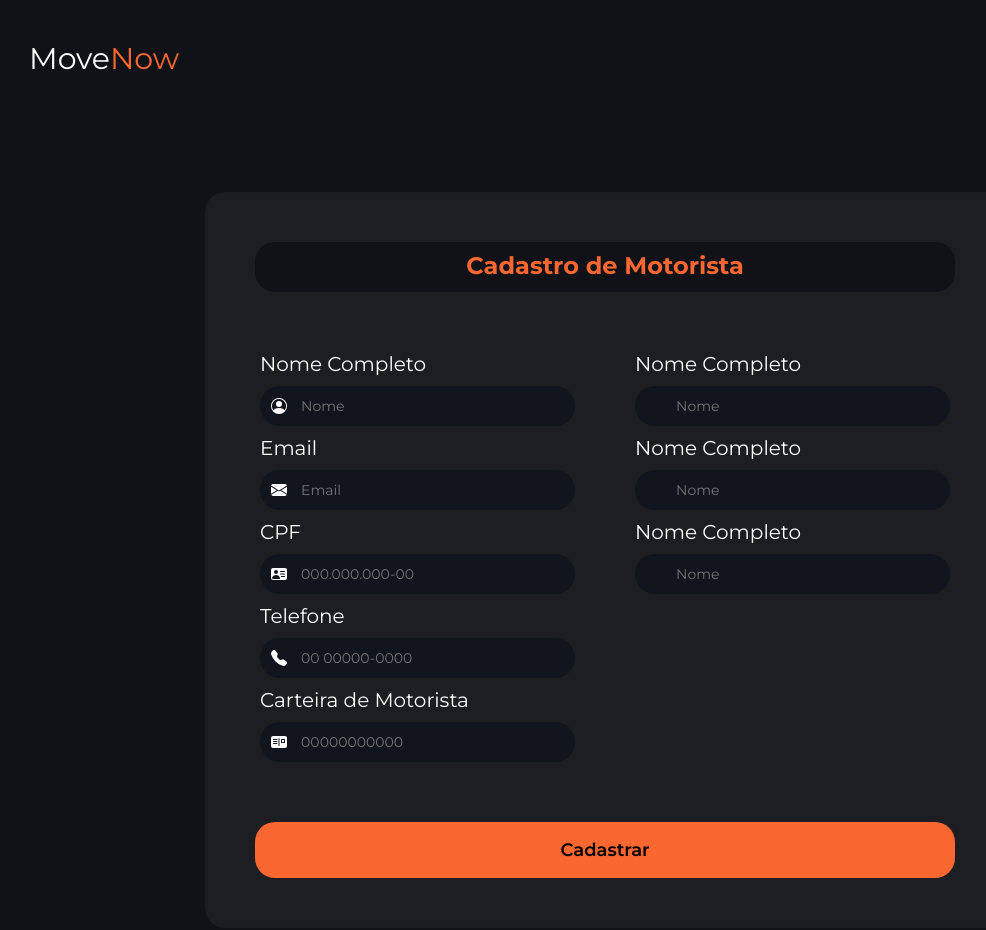
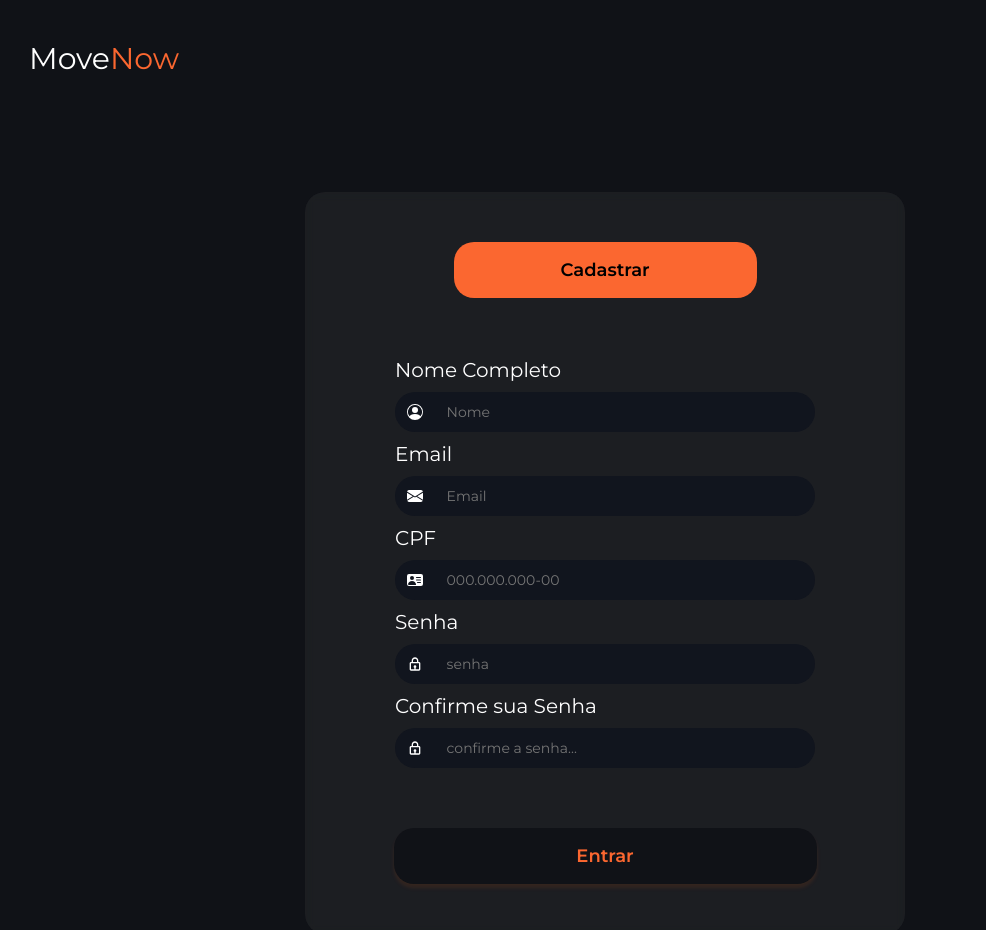
Before and after one commit to Move-Now/MoveNow, a React (Vite) app: page / in a window 1280 px wide. Shown: the top 930 px of the page, without its empty margins (35-1021 px from the left). Built offline with nearby package versions, Linux system fonts and the light colour scheme.

Commit message:
Atualização tela de cadastro do cliente

```diff
--- a/src/main.jsx
+++ b/src/main.jsx
@@ -1,11 +1,14 @@
 import React from "react";
 import ReactDOM from "react-dom/client";
 import { LandingPage } from "./pages/LandingPage";
-import { SignUp } from "./pages/SignUp";
+import { SignUpMotorista } from "./pages/SignUpMotorista";
+import { SignUpClient } from "./pages/SingUpClient";
 import "./index.css";
 
 ReactDOM.createRoot(document.getElementById("root")).render(
   <React.StrictMode>
-    <SignUp />
+    {/* <LandingPage />
+    <SignUpMotorista /> */}
+    <SignUpClient />
   </React.StrictMode>
 );
--- a/src/pages/SignUp/index.jsx
+++ b/src/pages/SignUpMotorista/index.jsx
@@ -7,7 +7,7 @@ import { BsPersonVcardFill } from "react-icons/bs";
 import { BsTelephoneFill } from "react-icons/bs";
 import { BsPostcardFill } from "react-icons/bs";
 
-export function SignUp() {
+export function SignUpMotorista() {
   const styleButtonPrimary = {
     color: "#000000",
     background: "var(--orange)",
--- /dev/null
+++ b/src/pages/SingUpClient/index.jsx
@@ -0,0 +1,71 @@
+import "./style.css";
+import { Button } from "../../components/Button/Button";
+import { Input } from "../../components/Input/Input";
+import { BsPersonCircle } from "react-icons/bs";
+import { BsEnvelopeFill } from "react-icons/bs";
+import { BsPersonVcardFill } from "react-icons/bs";
+import { BiLock } from "react-icons/bi";
+export function SignUpClient() {
+
+    const styleButtonPrimary = {
+        color: "#000000",
+        background: "var(--orange)",
+        width: "50.5%",
+        margin: "auto",
+    };
+    const styleButtonSecundary = {
+        color: "var(--orange)",
+        background: "var(--bg-color-dark)",
+        width: "70.5%",
+        margin: "auto",
+        borderRadius: "20px",
+        boxShadow: "0px 4px 4px rgba(253, 101, 0, 0.11)",
+
+};
+return (
+    <>
+        <h2 className="logo">
+            Move<span>Now</span>
+        </h2>
+
+        <main>
+            <Button type="submit" style={styleButtonPrimary} name="Cadastrar" /> {/* Botão precisa ser estilizado com animação para ter a animação da troca do login para cadastro */}
+            <form action="">
+                <div className="column">
+                    <Input
+                        title="Nome Completo"
+                        type="text"
+                        placeholder="Nome"
+                        icon={<BsPersonCircle className="icon" />}
+                    />
+                    <Input
+                        title="Email"
+                        type="email"
+                        placeholder="Email"
+                        icon={<BsEnvelopeFill className="icon" />}
+                    />
+                    <Input
+                        title="CPF"
+                        type="text"
+                        placeholder="000.000.000-00"
+                        icon={<BsPersonVcardFill className="icon" />}
+                    />
+                    <Input
+                        title="Senha"
+                        type="password"
+                        placeholder="senha"
+                        icon={<BiLock className="icon" />}
+                    />
+                    <Input
+                        title="Confirme sua Senha"
+                        type="password"
+                        placeholder="confirme a senha..."
+                        icon={<BiLock className="icon" />}
+                    />
+                </div>
+            </form>
+            <Button type="submit" style={styleButtonSecundary} name="Entrar" />
+        </main>
+    </>
+);
+}
--- /dev/null
+++ b/src/pages/SingUpClient/style.css
@@ -0,0 +1,51 @@
+@import url("../../index.css");
+
+
+.logo {
+    position: absolute;
+    left: 5%;
+    top: 5%;
+}
+
+main {
+    width: 600px;
+    height: auto;
+    background: rgba(255, 255, 255, 0.05);
+    backdrop-filter: blur(5px);
+    border-radius: 20px;
+    padding: 50px 0;
+    margin: 80px auto;
+    display: flex;
+    flex-direction: column;
+    align-items: center;
+
+}
+
+main h2 {
+    width: 87.5%;
+    height: 50px;
+    background-color: var(--bg-color-dark);
+    color: var(--orange);
+    border-radius: 20px;
+
+    text-align: center;
+    line-height: 2;
+    margin: auto;
+}
+
+form {
+    width: 87.5%;
+    margin: 60px auto;
+    display: flex;
+    justify-content: center;
+    gap: 60px;
+}
+
+
+
+.column {
+    width: 80%;
+    display: flex;
+    flex-direction: column;
+    gap: 10px;
+}
```
Also changed, not shown: src/pages/Login/index.jsx (deleted), src/pages/Login/style.css (deleted), src/pages/SignUpMotorista/styles.css (renamed from src/pages/SignUp/styles.css).
